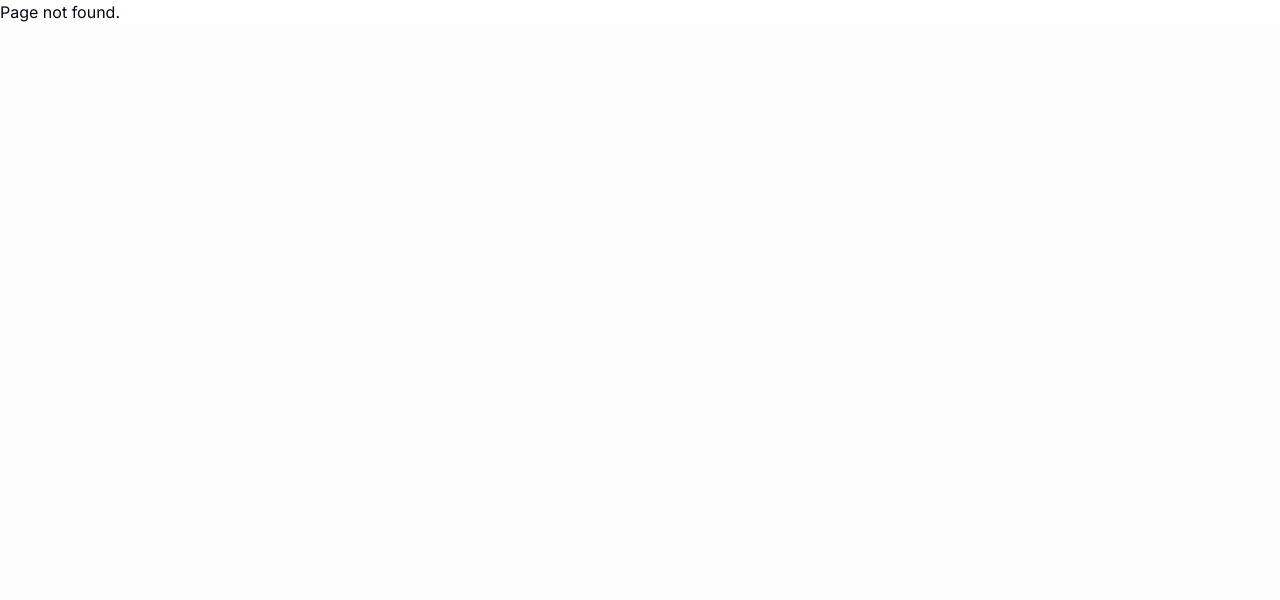
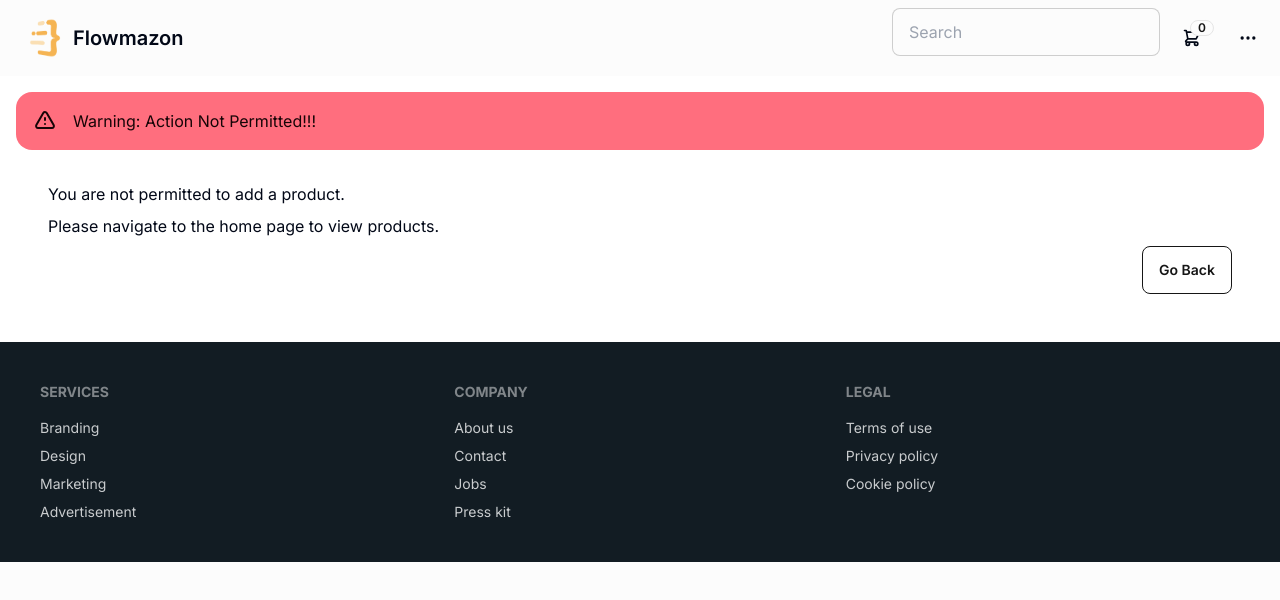
Before and after one commit to Sujith777/e-commerce-next, a Next.js app: page /add-product/error in a window 1280 px wide. Before the commit this address had no page. Shown: the top 600 px of the page. Built offline with nearby package versions, Linux system fonts and the light colour scheme; no server answers.

Commit message:
Add error page and middleware for non-admin users trying to access add-product page

```diff
--- /dev/null
+++ b/app/(root)/add-product/error/page.tsx
@@ -0,0 +1,35 @@
+import Link from "next/link";
+
+export default function AdminErrorPage() {
+  return (
+    <>
+      <div role="alert" className="alert alert-error">
+        <svg
+          xmlns="http://www.w3.org/2000/svg"
+          className="stroke-current shrink-0 h-6 w-6"
+          fill="none"
+          viewBox="0 0 24 24"
+        >
+          <path
+            strokeLinecap="round"
+            strokeLinejoin="round"
+            strokeWidth="2"
+            d="M12 9v2m0 4h.01m-6.938 4h13.856c1.54 0 2.502-1.667 1.732-3L13.732 4c-.77-1.333-2.694-1.333-3.464 0L3.34 16c-.77 1.333.192 3 1.732 3z"
+          />
+        </svg>
+        <span>Warning: Action Not Permitted!!!</span>
+      </div>
+      <div className="card w-full m-auto">
+        <div className="card-body">
+          <p>You are not permitted to add a product.</p>
+          <p>Please navigate to the home page to view products.</p>
+          <div className="card-actions justify-end">
+            <Link href={"/"} className="btn btn-outline">
+              Go Back
+            </Link>
+          </div>
+        </div>
+      </div>
+    </>
+  );
+}
--- a/routes.ts
+++ b/routes.ts
@@ -4,4 +4,8 @@ export const authRoutes = ["/auth/login", "/auth/register", "/auth/error"];
 
 export const apiAuthPrefix = "/api/auth";
 
+export const adminRoute = "/add-product";
+
+export const DEFAULT_ADMIN_ERROR_REDIRECT = "/add-product/error";
+
 export const DEFAULT_LOGIN_REDIRECT = "/";
```
Also changed, not shown: middleware.ts (+11 -1 lines).
